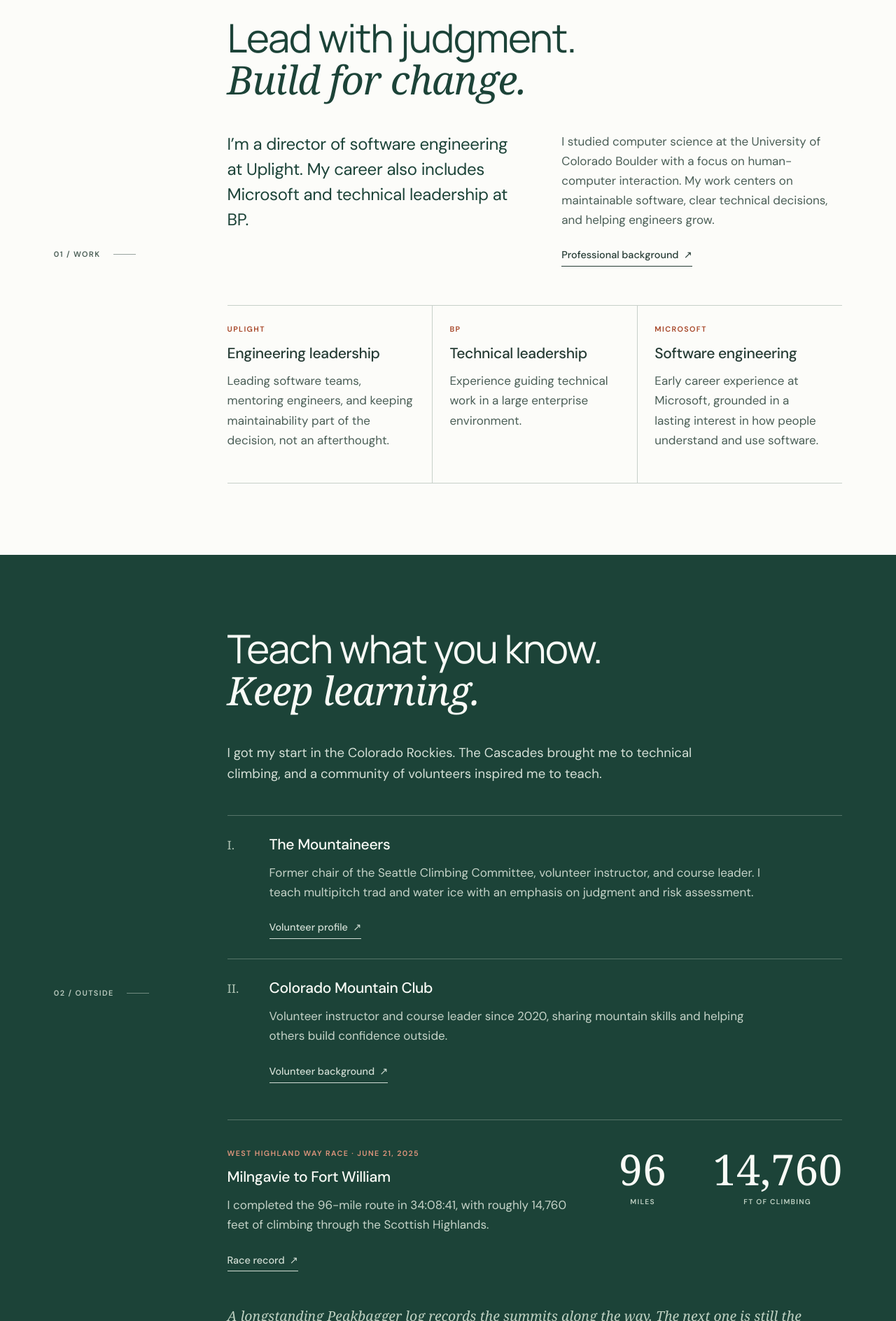
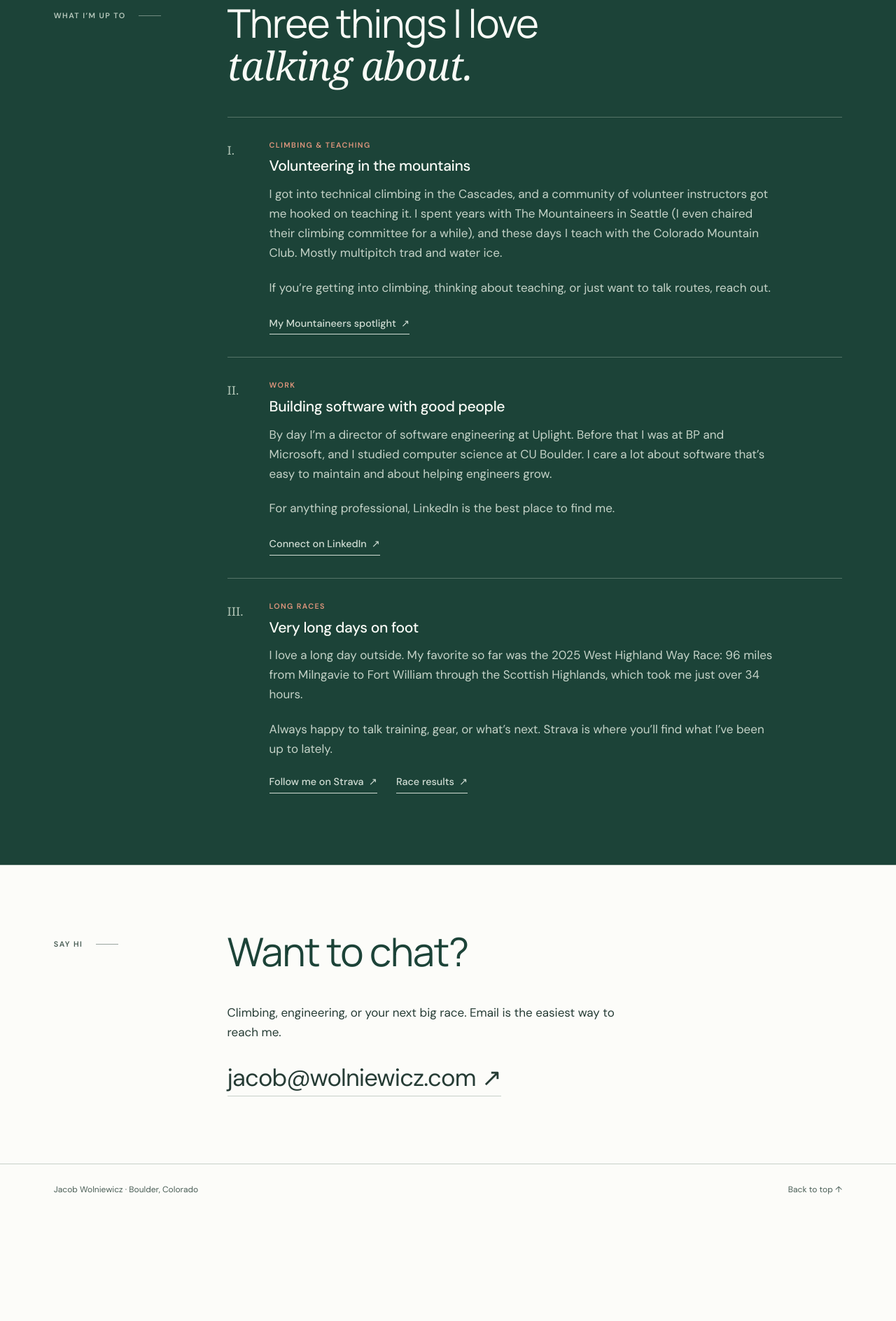
Before and after one commit to Wolniewicz/Jacob-Wolniewicz-Personal-Page, a plain HTML site: page index.html in a window 1280 px wide. Shown: the part 912-2800 px from the top of the page at 70% size. After the commit the page ends 2650 px from the top, so only its background shows below. Drawn offline with Linux system fonts and the light colour scheme.

Commit message:
Rewrite site as a casual one-pager and optimize images
- Replace the title-heavy hero with a friendly "Hi, I'm Jacob" intro
- Consolidate work and outside sections into three short sections:
  climbing and teaching, work, and long races
- Link Strava as the main race link, keeping UTMB for official results
- Shrink hero images from ~1.6 MB to ~150 KB (responsive WebP/JPEG photo,
  palette-optimized line art) and move originals to source/
- Add Open Graph/Twitter cards, canonical URL, and Person structured data
- Pin section labels to the top of each section; remove unused styles

Co-Authored-By: Claude Opus 5.5 <noreply@anthropic.com>

```diff
--- a/index.html
+++ b/index.html
@@ -3,9 +3,45 @@
 <head>
   <meta charset="utf-8">
   <meta name="viewport" content="width=device-width, initial-scale=1">
-  <title>Jacob Wolniewicz | Engineering leader and climbing instructor</title>
-  <meta name="description" content="Jacob Wolniewicz is a software engineering leader, mentor, and climbing instructor based in Boulder, Colorado.">
+  <title>Jacob Wolniewicz</title>
+  <meta name="description" content="Hi, I’m Jacob. I live in Boulder, Colorado, teach climbing as a volunteer, lead software teams, and love running long races.">
   <link rel="icon" type="image/svg+xml" href="favicon.svg">
+  <link rel="canonical" href="https://jacob.wolniewicz.com/">
+  <meta name="theme-color" content="#1c4338">
+  <meta property="og:type" content="profile">
+  <meta property="og:url" content="https://jacob.wolniewicz.com/">
+  <meta property="og:site_name" content="Jacob Wolniewicz">
+  <meta property="og:title" content="Jacob Wolniewicz">
+  <meta property="og:description" content="Hi, I’m Jacob. I live in Boulder, Colorado, teach climbing as a volunteer, lead software teams, and love running long races.">
+  <meta property="og:image" content="https://jacob.wolniewicz.com/og-image.jpg">
+  <meta property="og:image:width" content="1200">
+  <meta property="og:image:height" content="630">
+  <meta property="og:image:alt" content="Jacob Wolniewicz running on a trail above Loch Lomond during the 2025 West Highland Way Race.">
+  <meta property="profile:first_name" content="Jacob">
+  <meta property="profile:last_name" content="Wolniewicz">
+  <meta name="twitter:card" content="summary_large_image">
+  <meta name="twitter:title" content="Jacob Wolniewicz">
+  <meta name="twitter:description" content="Hi, I’m Jacob. I live in Boulder, Colorado, teach climbing as a volunteer, lead software teams, and love running long races.">
+  <meta name="twitter:image" content="https://jacob.wolniewicz.com/og-image.jpg">
+  <script type="application/ld+json">
+  {
+    "@context": "https://schema.org",
+    "@type": "Person",
+    "name": "Jacob Wolniewicz",
+    "url": "https://jacob.wolniewicz.com/",
+    "image": "https://jacob.wolniewicz.com/og-image.jpg",
+    "jobTitle": "Director of Software Engineering",
+    "worksFor": { "@type": "Organization", "name": "Uplight" },
+    "alumniOf": { "@type": "CollegeOrUniversity", "name": "University of Colorado Boulder" },
+    "address": { "@type": "PostalAddress", "addressLocality": "Boulder", "addressRegion": "CO", "addressCountry": "US" },
+    "sameAs": [
+      "https://www.linkedin.com/in/jacob-wolniewicz",
+      "https://www.mountaineers.org/blog/leader-spotlight-jacob-wolniewicz",
+      "https://utmb.world/en/runner/3576025.jacob.wolniewicz",
+      "https://www.strava.com/athletes/21364394"
+    ]
+  }
+  </script>
   <link rel="preconnect" href="https://fonts.googleapis.com">
   <link rel="preconnect" href="https://fonts.gstatic.com" crossorigin>
   <link href="https://fonts.googleapis.com/css2?family=DM+Sans:wght@400;500;600&family=Manrope:wght@400;500;600&display=swap" rel="stylesheet">
@@ -16,8 +52,9 @@
   <header class="site-header">
     <a class="brand" href="#main" aria-label="Jacob Wolniewicz, back to top">Jacob Wolniewicz<span aria-hidden="true">.</span></a>
     <nav aria-label="Main navigation">
+      <a href="#climbing">Climbing</a>
       <a href="#work">Work</a>
-      <a href="#outside">Outside</a>
+      <a href="#races">Races</a>
       <a href="#contact">Contact</a>
     </nav>
   </header>
@@ -27,118 +64,81 @@
       <div class="hero-copy">
         <p class="eyebrow">BOULDER, COLORADO</p>
         <h1 id="intro-title">
-          <span>Engineering leader.</span>
-          <span>Climbing instructor.</span>
-          <em>Mountain athlete.</em>
+          <span>Hi, I’m Jacob.</span>
+          <em>Thanks for stopping by.</em>
         </h1>
-        <p class="hero-intro">I’m Jacob, based in Boulder, Colorado. I lead software teams and teach climbing. In both, I care about sound judgment, sharing knowledge, and helping people grow.</p>
+        <p class="hero-intro">I live in Boulder, Colorado. Most of my time goes to three things: teaching people to climb, leading a software team, and running very long races. If any of those sound like your thing, I’d love to chat.</p>
         <div class="hero-actions">
-          <a class="primary-link" href="#work">See my work <span aria-hidden="true">↓</span></a>
-          <a class="text-link" href="#outside">Beyond software <span aria-hidden="true">↓</span></a>
+          <a class="primary-link" href="mailto:jacob@wolniewicz.com">Say hi <span aria-hidden="true">↗</span></a>
+          <a class="text-link" href="#things">What I’m up to <span aria-hidden="true">↓</span></a>
         </div>
       </div>
       <div class="hero-visual">
         <div class="mountain-art" aria-hidden="true"></div>
         <figure class="hero-photo">
-          <img src="west-highland-way-loch-lomond.jpg" alt="Jacob Wolniewicz running on a trail above Loch Lomond during the 2025 West Highland Way Race." width="1720" height="1146">
+          <picture>
+            <source type="image/webp" srcset="west-highland-way-loch-lomond-800.webp 800w, west-highland-way-loch-lomond-1200.webp 1200w" sizes="(max-width: 760px) 82vw, 23rem">
+            <img src="west-highland-way-loch-lomond-800.jpg" srcset="west-highland-way-loch-lomond-800.jpg 800w, west-highland-way-loch-lomond-1200.jpg 1200w" sizes="(max-width: 760px) 82vw, 23rem" alt="Jacob Wolniewicz running on a trail above Loch Lomond during the 2025 West Highland Way Race." width="1200" height="800" fetchpriority="high">
+          </picture>
           <figcaption>Loch Lomond, West Highland Way Race · 2025</figcaption>
         </figure>
       </div>
-      <div class="hero-foot">
-        <span>SOFTWARE / TEACHING / MOUNTAINS</span>
-        <span>Scroll to explore ↓</span>
-      </div>
     </section>
 
-    <section class="section work" id="work" aria-labelledby="work-title">
-      <div class="section-label"><span>01 / WORK</span><span class="small-rule" aria-hidden="true"></span></div>
+    <section class="section things" id="things" aria-labelledby="things-title">
+      <div class="section-label"><span>WHAT I’M UP TO</span><span class="small-rule" aria-hidden="true"></span></div>
       <div class="section-content">
-        <h2 id="work-title">Lead with judgment.<br><em>Build for change.</em></h2>
-        <div class="work-intro">
-          <p class="lead">I’m a director of software engineering at Uplight. My career also includes Microsoft and technical leadership at BP.</p>
-          <div>
-            <p>I studied computer science at the University of Colorado Boulder with a focus on human-computer interaction. My work centers on maintainable software, clear technical decisions, and helping engineers grow.</p>
-            <a class="text-link" href="https://www.linkedin.com/in/jacob-wolniewicz" target="_blank" rel="noreferrer">Professional background <span aria-hidden="true">↗</span></a>
-          </div>
-        </div>
-
-        <div class="career-path" aria-label="Career highlights">
-          <article>
-            <p class="item-kicker">UPLIGHT</p>
-            <h3>Engineering leadership</h3>
-            <p>Leading software teams, mentoring engineers, and keeping maintainability part of the decision, not an afterthought.</p>
-          </article>
-          <article>
-            <p class="item-kicker">BP</p>
-            <h3>Technical leadership</h3>
-            <p>Experience guiding technical work in a large enterprise environment.</p>
-          </article>
-          <article>
-            <p class="item-kicker">MICROSOFT</p>
-            <h3>Software engineering</h3>
-            <p>Early career experience at Microsoft, grounded in a lasting interest in how people understand and use software.</p>
-          </article>
-        </div>
-
-      </div>
-    </section>
-
-    <section class="section outside" id="outside" aria-labelledby="outside-title">
-      <div class="section-label"><span>02 / OUTSIDE</span><span class="small-rule" aria-hidden="true"></span></div>
-      <div class="section-content">
-        <h2 id="outside-title">Teach what you know.<br><em>Keep learning.</em></h2>
-        <p class="outside-intro">I got my start in the Colorado Rockies. The Cascades brought me to technical climbing, and a community of volunteers inspired me to teach.</p>
-        <div class="outside-grid">
-          <article>
+        <h2 id="things-title">Three things I love<br><em>talking about.</em></h2>
+        <div class="things-list">
+          <article id="climbing">
             <span class="roman" aria-hidden="true">I.</span>
             <div>
-              <h3>The Mountaineers</h3>
-              <p>Former chair of the Seattle Climbing Committee, volunteer instructor, and course leader. I teach multipitch trad and water ice with an emphasis on judgment and risk assessment.</p>
-              <a class="text-link" href="https://www.mountaineers.org/blog/leader-spotlight-jacob-wolniewicz" target="_blank" rel="noreferrer">Volunteer profile <span aria-hidden="true">↗</span></a>
+              <p class="item-kicker">CLIMBING &amp; TEACHING</p>
+              <h3>Volunteering in the mountains</h3>
+              <p>I got into technical climbing in the Cascades, and a community of volunteer instructors got me hooked on teaching it. I spent years with The Mountaineers in Seattle (I even chaired their climbing committee for a while), and these days I teach with the Colorado Mountain Club. Mostly multipitch trad and water ice.</p>
+              <p>If you’re getting into climbing, thinking about teaching, or just want to talk routes, reach out.</p>
+              <a class="text-link" href="https://www.mountaineers.org/blog/leader-spotlight-jacob-wolniewicz" target="_blank" rel="noreferrer">My Mountaineers spotlight <span aria-hidden="true">↗</span></a>
             </div>
           </article>
-          <article>
+          <article id="work">
             <span class="roman" aria-hidden="true">II.</span>
             <div>
-              <h3>Colorado Mountain Club</h3>
-              <p>Volunteer instructor and course leader since 2020, sharing mountain skills and helping others build confidence outside.</p>
-              <a class="text-link" href="https://www.linkedin.com/in/jacob-wolniewicz" target="_blank" rel="noreferrer">Volunteer background <span aria-hidden="true">↗</span></a>
+              <p class="item-kicker">WORK</p>
+              <h3>Building software with good people</h3>
+              <p>By day I’m a director of software engineering at Uplight. Before that I was at BP and Microsoft, and I studied computer science at CU Boulder. I care a lot about software that’s easy to maintain and about helping engineers grow.</p>
+              <p>For anything professional, LinkedIn is the best place to find me.</p>
+              <a class="text-link" href="https://www.linkedin.com/in/jacob-wolniewicz" target="_blank" rel="noreferrer">Connect on LinkedIn <span aria-hidden="true">↗</span></a>
+            </div>
+          </article>
+          <article id="races">
+            <span class="roman" aria-hidden="true">III.</span>
+            <div>
+              <p class="item-kicker">LONG RACES</p>
+              <h3>Very long days on foot</h3>
+              <p>I love a long day outside. My favorite so far was the 2025 West Highland Way Race: 96 miles from Milngavie to Fort William through the Scottish Highlands, which took me just over 34 hours.</p>
+              <p>Always happy to talk training, gear, or what’s next. Strava is where you’ll find what I’ve been up to lately.</p>
+              <div class="link-row">
+                <a class="text-link" href="https://www.strava.com/athletes/21364394" target="_blank" rel="noreferrer">Follow me on Strava <span aria-hidden="true">↗</span></a>
+                <a class="text-link" href="https://utmb.world/en/runner/3576025.jacob.wolniewicz" target="_blank" rel="noreferrer">Race results <span aria-hidden="true">↗</span></a>
+              </div>
             </div>
           </article>
         </div>
-
-        <div class="race-block">
-          <div class="race-copy">
-            <p class="item-kicker">WEST HIGHLAND WAY RACE · JUNE 21, 2025</p>
-            <h3>Milngavie to Fort William</h3>
-            <p>I completed the 96-mile route in 34:08:41, with roughly 14,760 feet of climbing through the Scottish Highlands.</p>
-            <a class="text-link" href="https://utmb.world/en/runner/3576025.jacob.wolniewicz" target="_blank" rel="noreferrer">Race record <span aria-hidden="true">↗</span></a>
-          </div>
-          <div class="race-stats" aria-label="Race statistics">
-            <div><strong>96</strong><span>MILES</span></div>
-            <div><strong>14,760</strong><span>FT OF CLIMBING</span></div>
-          </div>
-        </div>
-        <p class="outside-note">A longstanding Peakbagger log records the summits along the way. The next one is still the interesting one.</p>
       </div>
     </section>
 
     <section class="section contact" id="contact" aria-labelledby="contact-title">
-      <div class="section-label"><span>03 / CONTACT</span><span class="small-rule" aria-hidden="true"></span></div>
+      <div class="section-label"><span>SAY HI</span><span class="small-rule" aria-hidden="true"></span></div>
       <div class="section-content">
-        <h2 id="contact-title">Let’s talk.<br><em>Software or mountains.</em></h2>
-        <p>For conversations about engineering leadership, mentoring, documentation, or a good day outside.</p>
+        <h2 id="contact-title">Want to chat?</h2>
+        <p>Climbing, engineering, or your next big race. Email is the easiest way to reach me.</p>
         <a class="email-link" href="mailto:jacob@wolniewicz.com">jacob@wolniewicz.com <span aria-hidden="true">↗</span></a>
-        <div class="contact-links">
-          <a href="https://www.linkedin.com/in/jacob-wolniewicz" target="_blank" rel="noreferrer">LinkedIn <span aria-hidden="true">↗</span></a>
-        </div>
       </div>
     </section>
   </main>
 
   <footer>
-    <a href="#main">Jacob Wolniewicz</a>
-    <span>Built for the long view.</span>
+    <span>Jacob Wolniewicz · Boulder, Colorado</span>
     <a href="#main">Back to top ↑</a>
   </footer>
 </body>
--- a/style.css
+++ b/style.css
@@ -86,10 +86,10 @@ nav a { padding: 0.55rem 0; }
 
 .hero {
   position: relative;
-  min-height: 45rem;
+  min-height: 38rem;
   max-width: 90rem;
   margin: 0 auto;
-  padding: 4.7rem 6% 5.8rem;
+  padding: 4.7rem 6% 4.5rem;
   display: grid;
   grid-template-columns: minmax(0, 58%) minmax(20rem, 42%);
   overflow: hidden;
@@ -103,8 +103,7 @@ nav a { padding: 0.55rem 0; }
 
 .eyebrow,
 .section-label,
-.item-kicker,
-.hero-foot {
+.item-kicker {
   font-size: 0.72rem;
   line-height: 1.4;
   font-weight: 600;
@@ -161,8 +160,7 @@ p { margin: 0 0 1.35rem; }
 }
 
 .hero-actions,
-.link-row,
-.contact-links {
+.link-row {
   display: flex;
   flex-wrap: wrap;
   align-items: center;
@@ -227,6 +225,8 @@ p { margin: 0 0 1.35rem; }
   box-shadow: 0 0 0 1px var(--line);
 }
 
+.hero-photo picture { display: block; }
+
 .hero-photo img {
   display: block;
   width: 100%;
@@ -244,17 +244,6 @@ p { margin: 0 0 1.35rem; }
   text-transform: uppercase;
 }
 
-.hero-foot {
-  position: absolute;
-  left: 6%;
-  right: 6%;
-  bottom: 1.6rem;
-  display: flex;
-  justify-content: space-between;
-  gap: 1.25rem;
-  color: var(--muted);
-  font-size: 0.66rem;
-}
 
 .section {
   max-width: 90rem;
@@ -266,6 +255,7 @@ p { margin: 0 0 1.35rem; }
 }
 
 .section-label {
+  align-self: start;
   padding-top: 0.75rem;
   display: flex;
   align-items: center;
@@ -283,92 +273,41 @@ p { margin: 0 0 1.35rem; }
 
 .section-content { min-width: 0; }
 
-.work-intro {
-  display: grid;
-  grid-template-columns: minmax(0, 1fr) minmax(0, 1fr);
-  gap: clamp(2rem, 6vw, 5rem);
-}
-
-.work-intro p { color: var(--muted); }
-
-.work-intro .lead {
-  color: var(--forest);
-  font-size: 1.5rem;
-  line-height: 1.5;
-  letter-spacing: -0.015em;
-}
-
-.career-path {
-  margin-top: 3.4rem;
-  display: grid;
-  grid-template-columns: repeat(3, minmax(0, 1fr));
-  border-top: 1px solid var(--line);
-  border-bottom: 1px solid var(--line);
-}
-
-.career-path article { padding: 1.65rem 1.5rem 1.6rem 0; }
-
-.career-path article + article {
-  padding-left: 1.5rem;
-  border-left: 1px solid var(--line);
-}
-
-.career-path p:last-child,
-.contact p { color: var(--muted); }
-
 .item-kicker {
-  margin-bottom: 0.85rem;
+  margin-bottom: 0.6rem;
   color: var(--rust);
   font-size: 0.67rem;
 }
 
-.outside {
+.things {
   color: var(--green-text);
   background: var(--forest);
   border-color: var(--forest);
 }
 
-.outside h2,
-.outside h3 { color: var(--white); }
-.outside .section-label { color: #b8c9bd; }
-.outside-intro { max-width: 44rem; color: #d5e0d7; font-size: 1.16rem; }
-.outside .text-link:hover { color: var(--white); }
-.outside-grid { margin-top: 2.7rem; }
+.things h2,
+.things h3 { color: var(--white); }
+.things .section-label { color: #b8c9bd; }
+.things .text-link:hover { color: var(--white); }
+.things .item-kicker { color: #e0967d; }
+.things-list { margin-top: 0.5rem; }
 
-.outside-grid article {
-  padding: 1.75rem 0;
+.things-list article {
+  padding: 2rem 0;
   display: grid;
   grid-template-columns: 3rem 1fr;
   gap: 0.75rem;
   border-top: 1px solid var(--green-line);
 }
 
-.outside-grid article > div { max-width: 45rem; }
-.outside-grid p { color: #c5d3c8; }
-.roman { color: #acc0b1; font-family: Georgia, serif; }
-
-.race-block {
-  margin-top: 1.5rem;
-  padding: 2.5rem 0 0;
-  display: grid;
-  grid-template-columns: minmax(0, 1fr) auto;
-  gap: 3rem;
-  border-top: 1px solid var(--green-line);
-}
-
-.race-copy { max-width: 38rem; }
-.race-copy p:not(.item-kicker) { color: #c5d3c8; }
-.outside .item-kicker { color: #e0967d; }
-.race-stats { display: flex; align-items: flex-start; gap: 2.5rem; }
-.race-stats div { min-width: 7.5rem; text-align: center; }
-.race-stats strong { display: block; color: var(--white); font-family: Georgia, serif; font-size: 3.8rem; font-weight: 400; line-height: 1; }
-.race-stats span { display: block; margin-top: 0.55rem; color: #bfd0c3; font-size: 0.64rem; font-weight: 600; letter-spacing: 0.12em; }
-.outside-note { margin: 3rem 0 0; color: #bed0c1; font-family: Georgia, serif; font-size: 1.22rem; font-style: italic; }
+.things-list article:last-child { padding-bottom: 0; }
+.things-list article > div { max-width: 45rem; }
+.things-list p:not(.item-kicker) { color: #c5d3c8; }
+.roman { padding-top: 0.05rem; color: #acc0b1; font-family: Georgia, serif; }
 
 .contact { padding-top: 5.8rem; padding-bottom: 6rem; }
 .contact p { max-width: 35rem; }
 .email-link { display: inline-block; margin-top: 0.5rem; padding-bottom: 0.25rem; font-size: clamp(1.4rem, 2.7vw, 2.25rem); line-height: 1.25; letter-spacing: -0.025em; border-bottom: 1px solid var(--line); overflow-wrap: anywhere; }
-.contact-links { margin-top: 1.7rem; font-size: 0.9rem; }
 
 footer {
   max-width: 90rem;
@@ -384,11 +323,6 @@ footer {
 
 @media (max-width: 980px) {
   .hero { grid-template-columns: minmax(0, 57%) minmax(18rem, 43%); }
-  .career-path { grid-template-columns: 1fr; }
-  .career-path article { padding: 1.45rem 0; }
-  .career-path article + article { padding-left: 0; border-left: 0; border-top: 1px solid var(--line); }
-  .race-block { grid-template-columns: 1fr; }
-  .race-stats { justify-content: flex-start; }
 }
 
 @media (max-width: 760px) {
@@ -403,13 +337,8 @@ footer {
   .mountain-art { width: 100%; height: 9rem; margin-left: 0; background-size: 108% auto; }
   .hero-photo { width: min(22rem, 82%); margin: 0 auto; }
   .hero-photo img { height: 13.5rem; }
-  .hero-foot { bottom: 1.15rem; }
-  .hero-foot span:last-child { display: none; }
   .section { padding: 4.6rem 6%; grid-template-columns: 1fr; gap: 1.8rem; }
   .section-label { padding: 0; }
-  .work-intro { grid-template-columns: 1fr; gap: 1.1rem; }
-  .work-intro .lead { font-size: 1.3rem; }
-  .race-stats strong { font-size: 3.25rem; }
 }
 
 @media (max-width: 460px) {
@@ -422,12 +351,7 @@ footer {
   .hero-photo { width: 86%; border-width: 0.4rem; }
   .hero-photo img { height: 12rem; }
   .hero-photo figcaption { font-size: 0.59rem; }
-  .outside-grid article { grid-template-columns: 2.2rem 1fr; }
-  .race-stats { gap: 1.25rem; }
-  .race-stats div { min-width: 0; text-align: left; }
-  .race-stats strong { font-size: 2.75rem; }
-  .race-stats span { font-size: 0.58rem; }
-  footer span { display: none; }
+  .things-list article { grid-template-columns: 2.2rem 1fr; }
 }
 
 @media (prefers-reduced-motion: reduce) {
```
Also changed, not shown: .claude/launch.json (added), alpine-line-art-transparent.png, og-image.jpg (added), source/alpine-line-art.png (renamed from alpine-line-art.png), source/west-highland-way-loch-lomond.jpg (renamed from west-highland-way-loch-lomond.jpg), west-highland-way-loch-lomond-1200.jpg (added), west-highland-way-loch-lomond-1200.webp (added), west-highland-way-loch-lomond-800.jpg (added), west-highland-way-loch-lomond-800.webp (added), 1 other file.
